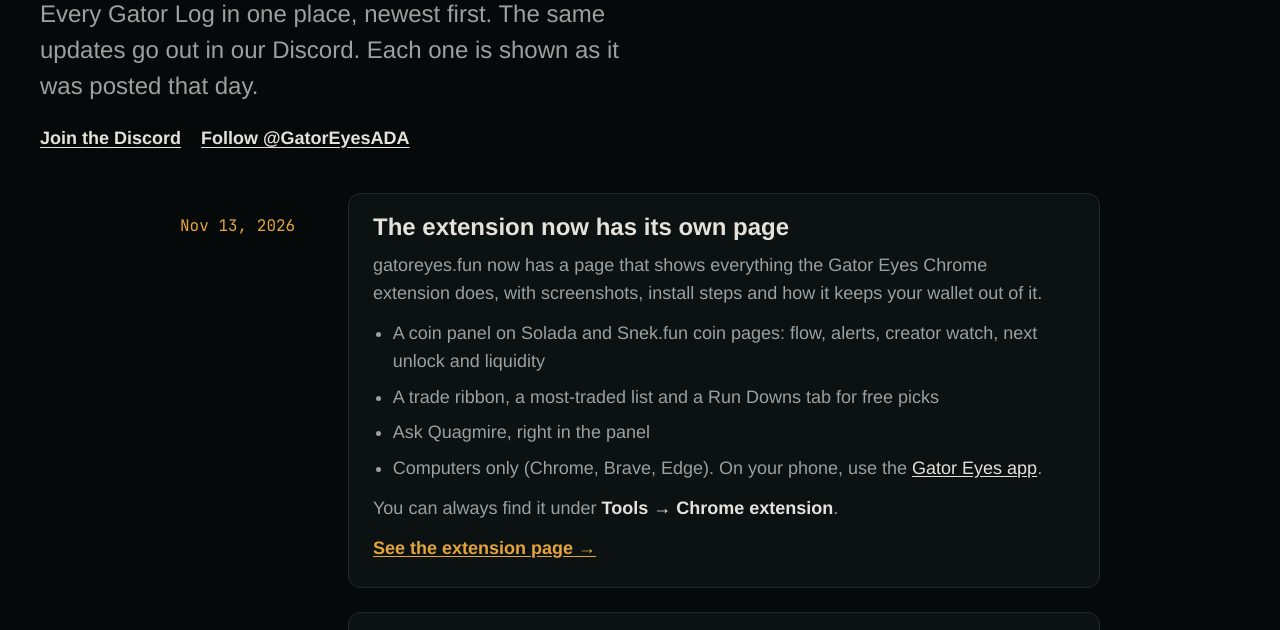
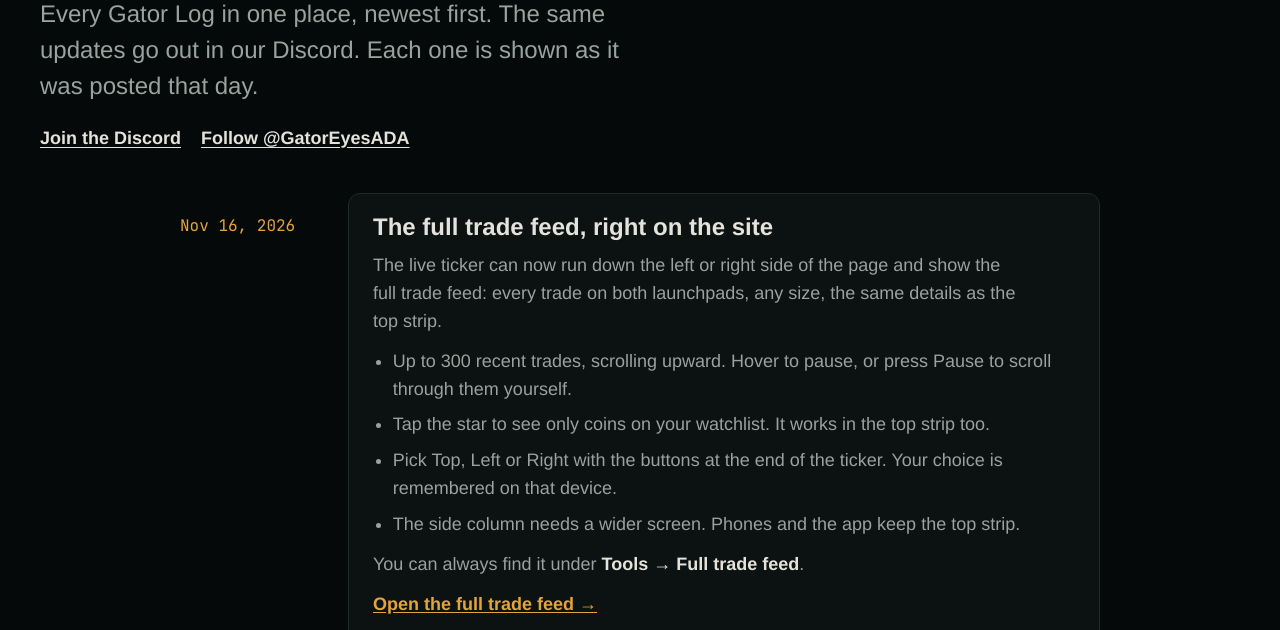
Before and after one commit to DishbrainAssassin/gator-eyes-site, a plain HTML site: page updates.html in a window 1280 px wide. Shown: the part 309-939 px from the top of the page. Drawn offline with Linux system fonts and the light colour scheme; no server answers; a web font is replaced by a local one.

Commit message:
Gator Log: full trade feed entry
Co-authored-by: Perplexity <noreply@perplexity.ai>

```diff
--- a/updates.html
+++ b/updates.html
@@ -63,6 +63,19 @@
     </section>
     <section class="section log-section" aria-label="Gator Log entries">
       <div class="wrap log-list">
+        <article class="log-entry" id="log-2026-11-16-0">
+          <div class="log-date"><time datetime="2026-11-16">Nov 16, 2026</time></div>
+          <div class="log-body panel">
+            <h2>The full trade feed, right on the site</h2>
+            <p>The live ticker can now run down the left or right side of the page and show the full trade feed: every trade on both launchpads, any size, the same details as the top strip.</p>
+<ul><li>Up to 300 recent trades, scrolling upward. Hover to pause, or press Pause to scroll through them yourself.</li>
+<li>Tap the star to see only coins on your watchlist. It works in the top strip too.</li>
+<li>Pick Top, Left or Right with the buttons at the end of the ticker. Your choice is remembered on that device.</li>
+<li>The side column needs a wider screen. Phones and the app keep the top strip.</li></ul>
+<p>You can always find it under <strong>Tools → Full trade feed</strong>.</p>
+<p class="log-link"><a href="./index.html?tape=right">Open the full trade feed →</a></p>
+          </div>
+        </article>
         <article class="log-entry" id="log-2026-11-13-0">
           <div class="log-date"><time datetime="2026-11-13">Nov 13, 2026</time></div>
           <div class="log-body panel">
```
